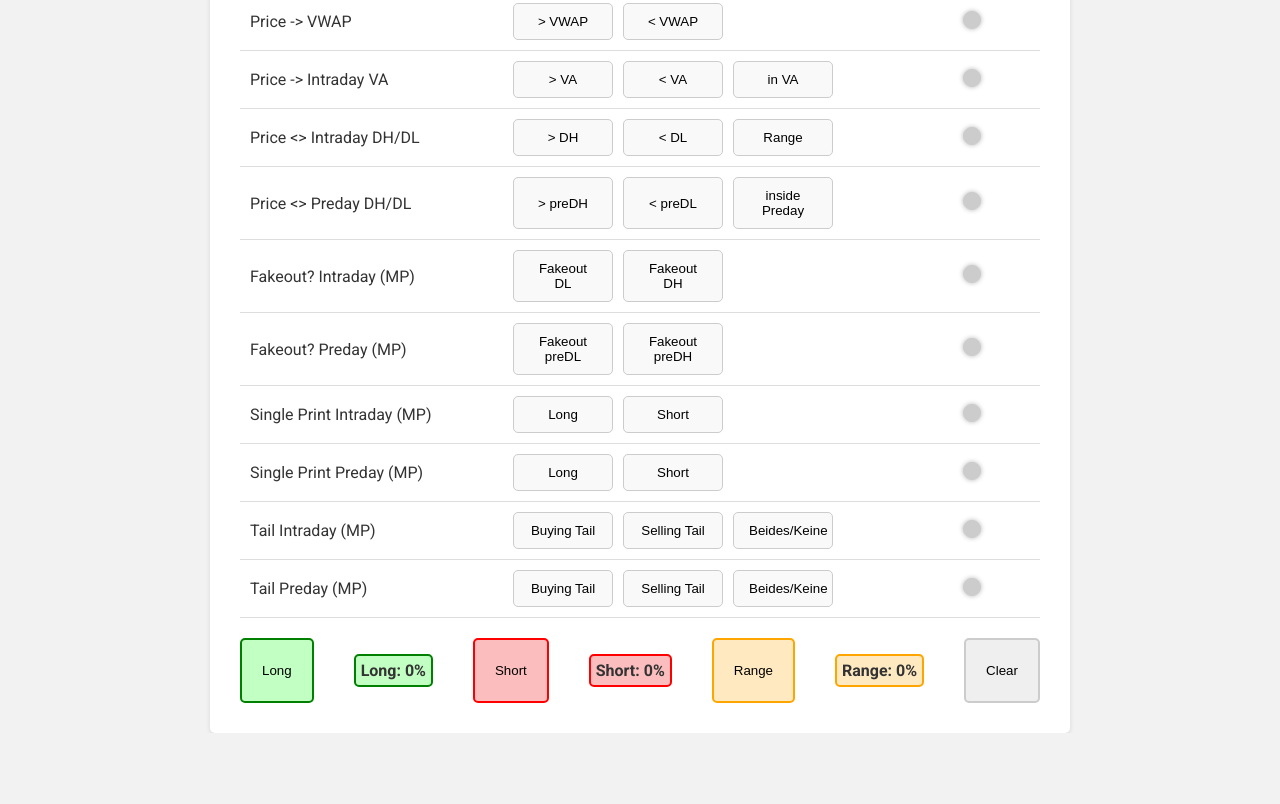
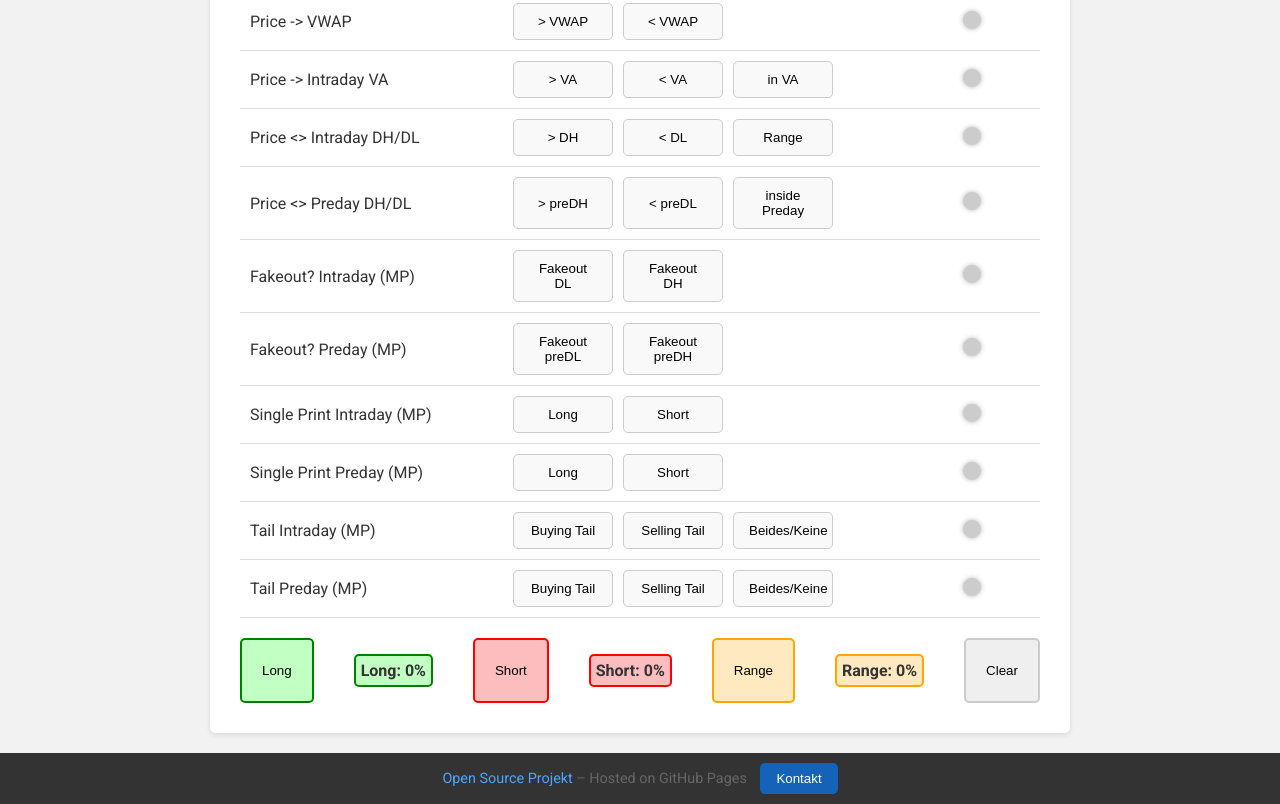
Before and after one commit to FlorianKip/dailybias, a plain HTML site: page index.html in a window 1280 px wide. Shown: the part 500-1304 px from the top of the page. Before the commit the page ends 1233 px from the top, so only its background shows below. Drawn offline with nearby package versions, Linux system fonts and the light colour scheme.

Commit message:
Update index.html - added footer

```diff
--- a/index.html
+++ b/index.html
@@ -53,7 +53,8 @@
     /* Grundlegende Seitengestaltung */
     body {
       display: flex;
-      justify-content: center;
+      flex-direction: column;
+      justify-content: space-between;
       align-items: center;
       min-height: 100vh;
       margin: 0;
@@ -190,6 +191,40 @@
     #printButton:hover {
       background-color: #333; /* Hintergrundfarbe beim Hover */
       color: white; /* Textfarbe beim Hover */
+    }
+
+    /* Footer-Styling */
+    .footer {
+      width: 100%;
+      background-color: #333;
+      color: white;
+      text-align: center;
+      padding: 10px 0;
+      margin-top: 20px;
+    }
+
+    .footer a {
+      color: #4da6ff;
+      text-decoration: none;
+    }
+
+    .footer a:hover {
+      text-decoration: underline;
+    }
+
+    .footer button {
+      background-color: transparent;
+      color: white;
+      border: 1px solid white;
+      border-radius: 5px;
+      padding: 5px 10px;
+      cursor: pointer;
+      margin-left: 10px;
+    }
+
+    .footer button:hover {
+      background-color: white;
+      color: #333;
     }
   </style>
   <script>
@@ -883,5 +918,17 @@
     <div>
     </div>
   </div>
+
+<!-- Footer -->
+<footer class="footer" style="text-align: center; font-size: 0.9rem; color: #666;">
+  <div>
+    <a href="https://github.com/FlorianKip/dailybias" target="_blank">Open Source Projekt</a> – Hosted on GitHub Pages
+    <button onclick="window.location.href='mailto:florian@kiptschuk.de'" style="padding: 0.5rem 1rem; border: none; background-color: #1463b8; color: white; border-radius: 5px; cursor: pointer;">
+    Kontakt
+  </div>
+</footer>
+
+
+
 </body>
 </html>
```
